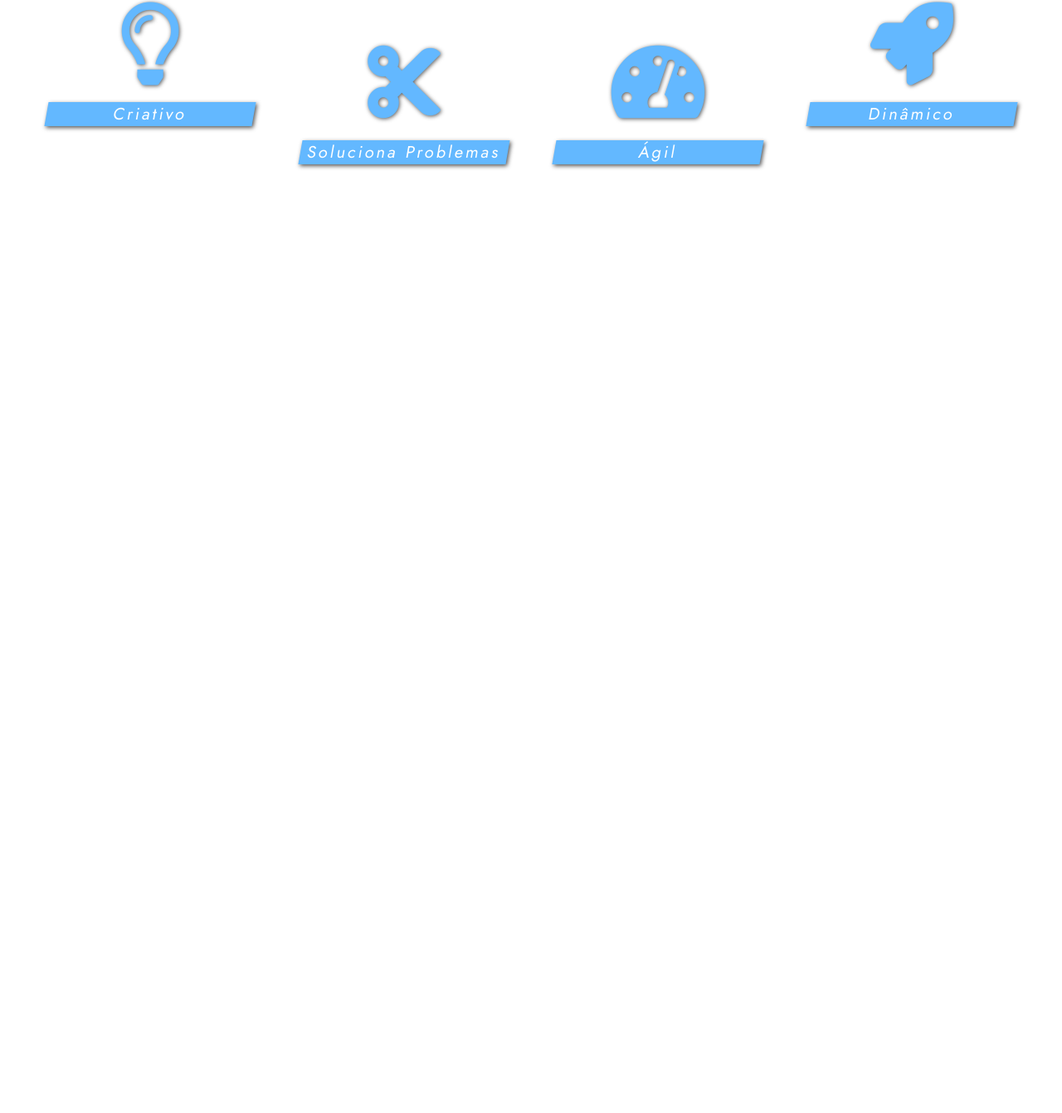
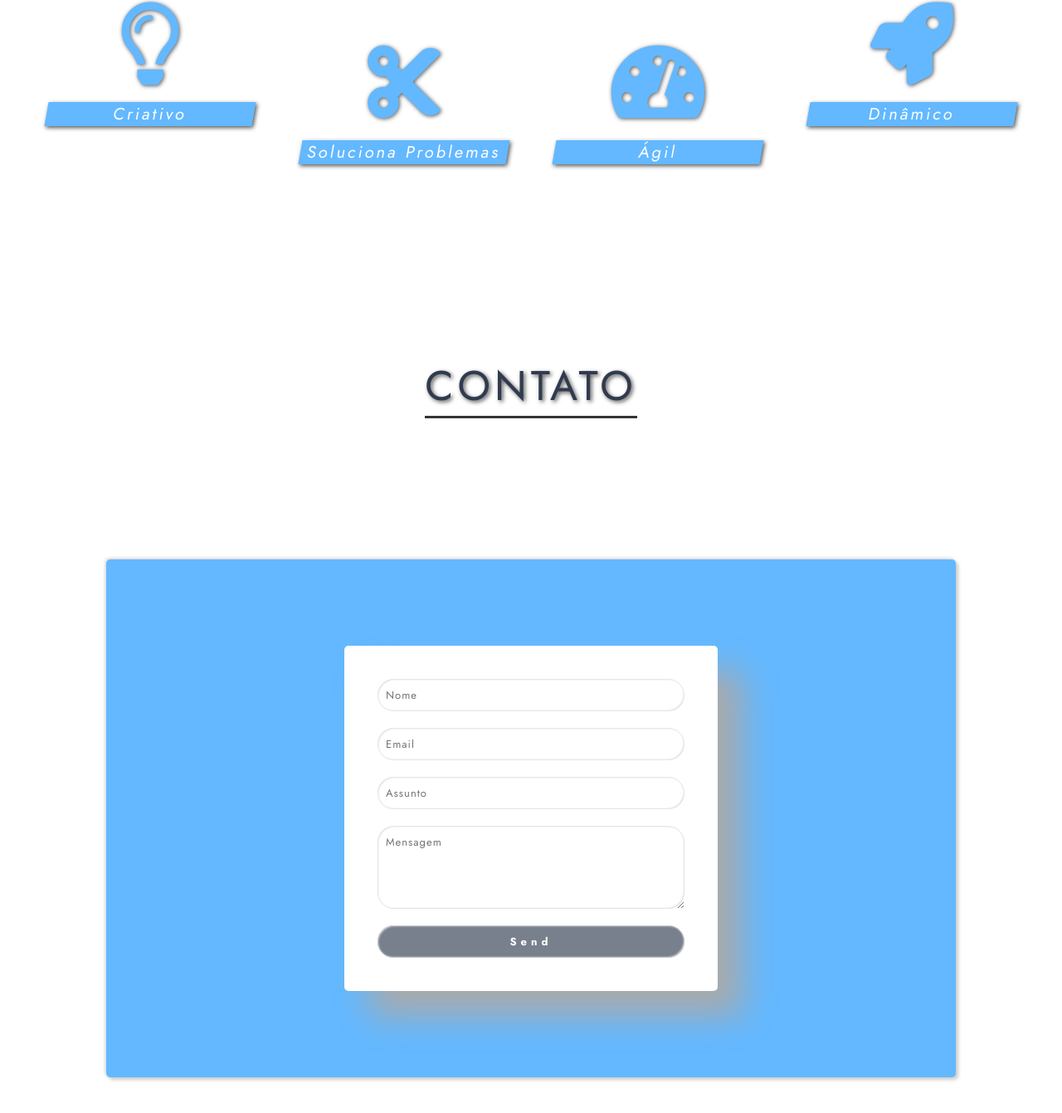
Before and after one commit to vitorliras/Portfolio_Front, a plain HTML site: page index.html in a window 1280 px wide. Shown: the part 1823-3164 px from the top of the page at 83% size. Before the commit the page ends 2166 px from the top, so only its background shows below. Drawn offline with Linux system fonts and the light colour scheme.

Commit message:
fazendo a sessão do contato

```diff
--- a/Stylesheets/contact.css
+++ b/Stylesheets/contact.css
@@ -0,0 +1,112 @@
+.contact {
+    width: 100%;
+    height: 130vh;
+    display: flex;
+    flex-direction: column;
+    justify-content: space-around;
+    align-items: center;
+  }
+
+  .form-container {
+    width: 80%;
+    height: 40%;
+    background-color: #63b8ff;
+    display: flex;
+    align-items: center;
+    justify-content: space-evenly;
+    box-shadow: 0.3rem 0.3rem 0.4rem #ccc, -0.1rem -0.1rem 0.4rem #ccc;
+    border-radius: 0.5rem;
+    perspective: 100rem;
+  }
+
+  .form-img {
+    width: 55rem;
+    background-color: #313b4fa5;
+    padding: 5rem;
+    opacity: 0.8;
+    box-shadow: -3rem 3rem 4rem #aaa;
+    border-radius: 0.5rem;
+    transform: rotateY(20deg);
+    transition: all 0.5s;
+  }
+
+  .form-img:hover {
+    transform: translateY(-2rem) rotateY(20deg);
+    box-shadow: -5rem 5rem 7rem #aaa;
+  }
+
+  .contact-form {
+    width: 45rem;
+    background-color: #fff;
+    display: flex;
+    flex-direction: column;
+    padding: 3rem;
+    border-radius: 0.5rem;
+    box-shadow: 3rem 3rem 4rem #aaa;
+    transform: rotateY(-20deg);
+    transition: all 0.5s;
+  }
+
+  .contact-form:hover {
+    transform: translateY(-2rem) rotateY(-20deg);
+    box-shadow: 5rem 5rem 7rem #aaa;
+  }
+
+  .contact-form input,
+  .contact-form textarea {
+    margin: 1rem;
+    padding: 1rem;
+    font-size: 1.3rem;
+    letter-spacing: 0.1rem;
+    border: none;
+    border-radius: 2rem;
+    box-shadow: inset 0.1rem 0.1rem 0.2rem #ddd, inset -0.1rem -0.1rem 0.2rem #ddd;
+  }
+
+  .contact-form textarea {
+    max-height: 15rem;
+    min-height: 10rem;
+    max-width: 100%;
+    min-width: 70%;
+  }
+
+  .contact-form input[type="submit"] {
+    background-color: #313b4fa5;
+    color: #fff;
+    font-weight: bolder;
+    letter-spacing: 0.5rem;
+    cursor: pointer;
+    transition: background-color 0.5s;
+  }
+
+  .contact-form input[type="submit"]:hover {
+    background-color: #63b8ff;
+  }
+
+
+/* Responsive */
+@media (max-width: 1400px) {
+    .form-container {
+      height: 60%;
+    }
+
+    .form-img {
+      display: none;
+    }
+
+    .contact-form {
+      transform: translateY(0);
+    }
+
+    .contact-form:hover {
+      transform: translateY(-1rem);
+    }
+
+
+  }
+
+  @media (max-width: 550px) {
+    .contact {
+      height: auto;
+    }
+  }
--- a/Stylesheets/style.css
+++ b/Stylesheets/style.css
@@ -20,9 +20,9 @@
     align-items: center;
   }
 
-  .section-heading {
+  .title {
     font-size: 5rem;
-    color: #333;
+    color: #313b4f;
     text-transform: uppercase;
     letter-spacing: 0.5rem;
     border-bottom: 0.3rem solid #333;
--- a/index.html
+++ b/index.html
@@ -36,7 +36,7 @@
     </div>
 
     <section class="about" id="about">
-      <h1 class="section-heading about-heading">Sobre Mim</h1>
+      <h1 class="title about-heading">Sobre Mim</h1>
       <div class="about-card-progress">
         <div class="card">
           <div class="card-about">
@@ -55,8 +55,10 @@
             </div>
             <div class="about-story">
               <h4 class="about-story-heading">Sobre Mim</h4>
-              <p class="about-story-paragraph">Lorem ipsum dolor sit amet consectetur adipisicing elit. Reprehenderit obcaecati
-                blanditiis aspernatur ab doloribus optio nesciunt adipisci fugiat quia veritatis doloremque tempore ipsum
+              <p class="about-story-paragraph">Lorem ipsum dolor sit amet consectetur adipisicing elit. Reprehenderit
+                obcaecati
+                blanditiis aspernatur ab doloribus optio nesciunt adipisci fugiat quia veritatis doloremque tempore
+                ipsum
                 sunt atque exercitationem perspiciatis, beatae aliquam voluptates perferendis. Doloribus exercitationem
                 adipisci, quidem veritatis temporibus magni. Sunt, exercitationem?</p>
             </div>
@@ -134,6 +136,20 @@
       </div>
     </section>
 
+    <section class="contact" id="contact">
+      <h1 class="title contact-heading">Contato</h1>
+      <div class="form-container">
+        <img src="images/form-img.png" class="form-img">
+        <form class="contact-form">
+          <input type="text" placeholder="Nome">
+          <input type="email" placeholder="Email">
+          <input type="email" placeholder="Assunto">
+          <textarea placeholder="Mensagem"></textarea>
+          <input type="submit" value="Send">
+        </form>
+      </div>
+    </section>
+
   </div>
   <script src="script.js"></script>
 </body>
```
Also changed, not shown: Images/form-img.png (added).
